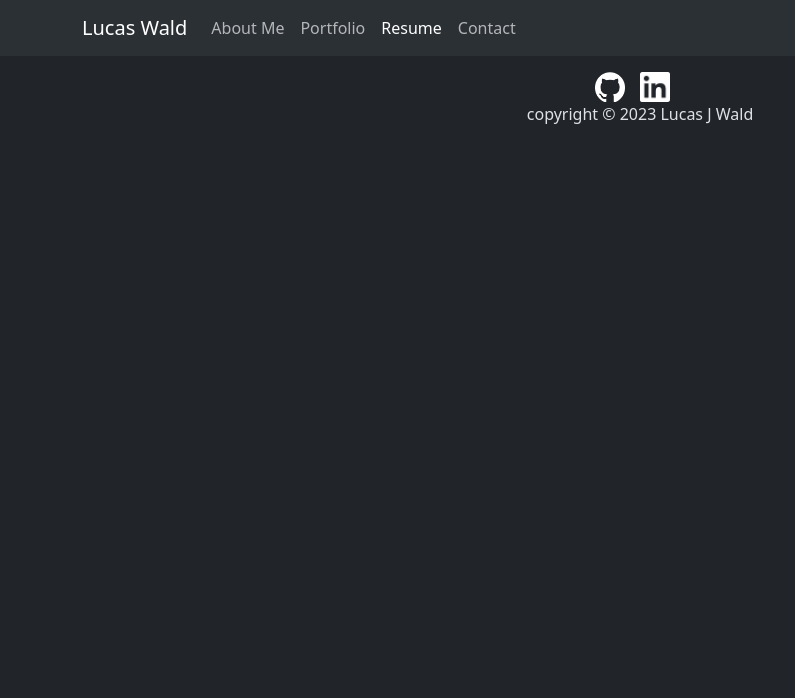
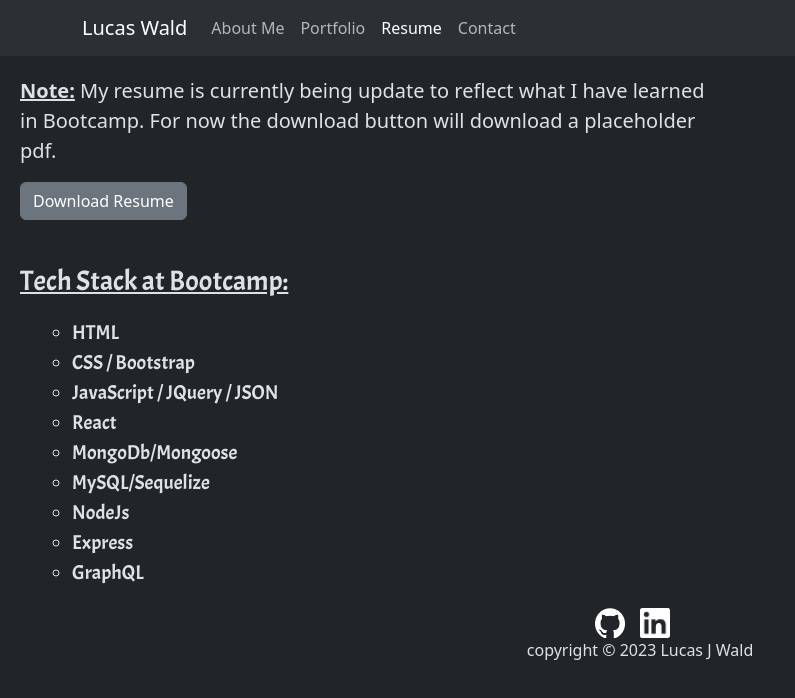
Before and after one commit to Wald14/lucas_wald_portfolio, a React (Vite) app: page /resume in a window 1280 px wide. Shown: the top 698 px of the page, without its empty margins (0-795 px from the left). Built offline with nearby package versions, Linux system fonts and the light colour scheme.

Commit message:
Added Resume page info and download link

```diff
--- a/src/App.jsx
+++ b/src/App.jsx
@@ -5,6 +5,7 @@ import { BrowserRouter, Routes, Route } from "react-router-dom"
 import Header from './components/Header'
 import AboutMe from './components/AboutMe'
 import Portfolio from './components/Portfolio'
+import Resume from './components/Resume'
 import Footer from './components/Footer'
 
 // import bootstrap css
@@ -21,6 +22,7 @@ function App() {
 
             <Route path="/" element={<AboutMe />} />
             <Route path="/portfolio" element={<Portfolio />} />
+            <Route path="/resume" element={<Resume />} />
 
           </Routes>
         </BrowserRouter>
--- /dev/null
+++ b/src/assets/css/resume.css
@@ -0,0 +1,18 @@
+.resumePage-resume {
+  max-width: 700px;
+  margin: 20px;
+  font-size: 20px;
+}
+
+.resumePage-tech-stack {
+  margin: 20px;
+  font-family: 'Acme', sans-serif;
+}
+
+.resumePage-tech-stack p {
+  font-size: 28px;
+}
+
+.resumePage-tech-stack ul {
+  font-size: 20px;
+}
--- a/src/components/AboutMe.jsx
+++ b/src/components/AboutMe.jsx
@@ -19,7 +19,7 @@ export default function AboutMe() {
           <p>I graduated in 2014 with a degree in Biology from St. John’s University located in MN. After graduation, I worked for 3M as an "Analytical chemist". In May of 2023, after 9 amazing years, I was laid off. The final title I held was "Senior Manufacturing Technology Engineer". It was my responsibility to bridge the gap between the manufacturing and chemistry worlds. I used chemical analytical tools to solve various code red manufacturing problems, many that involved legacy products.</p>
           <p>The career change to Full-stack Web Development is both nerve-racking and exciting. In September of 2022 (exactly one year prior to the start of my bootcamp) I talked with a software engineer about making the career change. I tried the free 'Harvard CS50 - Intro to Computer Science' course to get my feet wet. I immediately fell in love with coding, especially the problem-solving aspect. </p>
           <p>This love only grew over while taking the University of Minnesota's bootcamp. I enjoy both the frontend and backend aspects. I look forward to a long career in coding.</p>
-          <p className="aboutMe-list">Tech Stack at Bootcamp:</p>
+          {/* <p className="aboutMe-list">Tech Stack at Bootcamp:</p>
           <ul>
             <li>HTML</li>
             <li>CSS / Bootstrap</li>
@@ -29,7 +29,8 @@ export default function AboutMe() {
             <li>MySQL/Sequelize</li>
             <li>NodeJs</li>
             <li>Express</li>
-          </ul>
+            <li>GraphQL</li>
+          </ul> */}
         </div>
       </Row>
     </Container>
--- /dev/null
+++ b/src/components/Resume.jsx
@@ -0,0 +1,61 @@
+// https://www.geeksforgeeks.org/how-to-download-pdf-file-in-reactjs/
+// https://bobbyhadz.com/blog/react-download-file
+
+import resumePDF from '../assets/pdf/resumePlaceholder.pdf'
+import '../assets/css/resume.css'
+import { useEffect, useState } from 'react';
+import Button from 'react-bootstrap/Button';
+
+
+export default function Resume() {
+  const [isLoading, setLoading] = useState(false);
+
+  useEffect(() => {
+    function simulateNetworkRequest() {
+      return new Promise((resolve) => setTimeout(resolve, 2000));
+    }
+
+    if (isLoading) {
+      simulateNetworkRequest().then(() => {
+        setLoading(false);
+      });
+    }
+  }, [isLoading]);
+
+  const handleClick = () => setLoading(true);
+
+  return (
+    <div >
+      <div className="resumePage-resume">
+        <p>
+          <span style={{textDecoration: "underline", fontWeight: "bold"}}>Note:</span> My resume is currently being update to reflect what I have learned in Bootcamp. For now the download button will download a placeholder pdf.</p>
+        <a
+          href={resumePDF}
+          download="luke_wald_resume"
+          target="_blank"
+          rel="noreferrer"
+        >
+          <Button
+            variant="secondary"
+            disabled={isLoading}
+            onClick={!isLoading ? handleClick : null}
+          >Download Resume</Button>
+        </a>
+      </div>
+      <div className="resumePage-tech-stack">
+        <p className="aboutMe-list">Tech Stack at Bootcamp:</p>
+        <ul>
+          <li>HTML</li>
+          <li>CSS / Bootstrap</li>
+          <li>JavaScript / JQuery / JSON</li>
+          <li>React</li>
+          <li>MongoDb/Mongoose</li>
+          <li>MySQL/Sequelize</li>
+          <li>NodeJs</li>
+          <li>Express</li>
+          <li>GraphQL</li>
+        </ul>
+      </div>
+    </div>
+  );
+};
```
Also changed, not shown: 1 other file (tests, documents, lock files or other folders).
